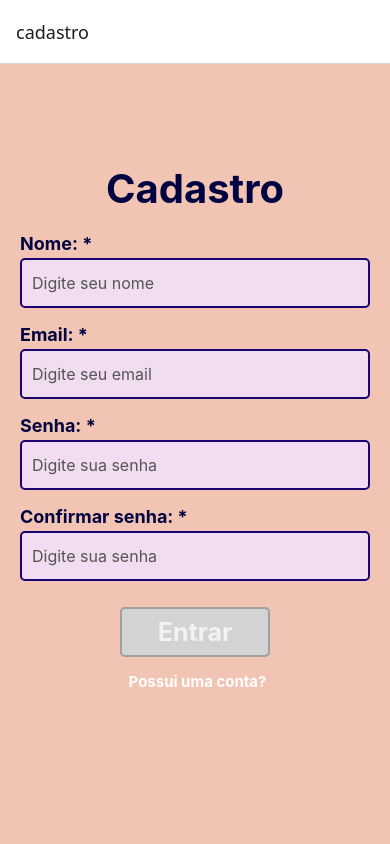
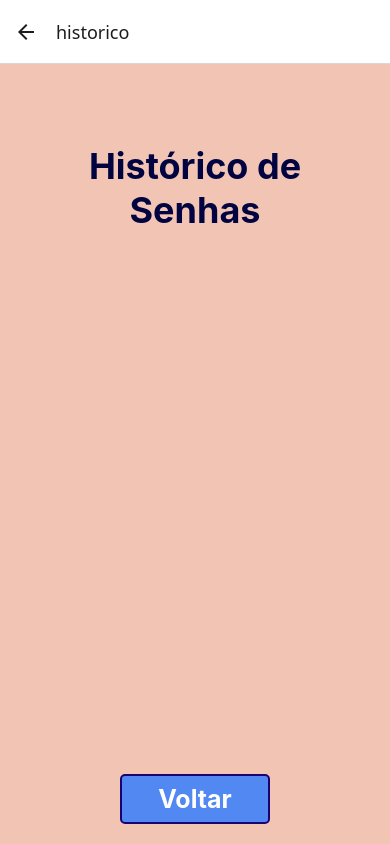
Before and after one commit to Icaleb1/gerador-senhas-mobile, a React Native app: screen /historico in a window 390 px wide. Built offline with nearby package versions, Linux system fonts and the light colour scheme.

Commit message:
feat: histórico funcional

```diff
--- a/App.js
+++ b/App.js
@@ -3,6 +3,7 @@ import TelaInicial from './src/views/TelaInicial';
 import Login from './src/views/Login';
 import Cadastro from './src/views/Cadastro';
 import { createNativeStackNavigator } from '@react-navigation/native-stack';
+import Historico from './src/views/Historico';
 
 const Stack = createNativeStackNavigator();
 
@@ -13,7 +14,7 @@ export default function App() {
         <Stack.Screen name="cadastro" component={Cadastro} options={{HeaderShown:false}}/>
         <Stack.Screen name="login" component={Login} options={{HeaderShown:false}}/>
         <Stack.Screen name="telaInicial" component={TelaInicial} options={{HeaderShown:false}}/>
-
+        <Stack.Screen name="historico" component={Historico} options={{HeaderShown:false}}/>
       </Stack.Navigator>
     </NavigationContainer>
   );
--- a/package.json
+++ b/package.json
@@ -12,6 +12,7 @@
   "dependencies": {
     "@expo/metro-runtime": "~4.0.1",
     "@react-native-async-storage/async-storage": "^2.1.2",
+    "@react-native-clipboard/clipboard": "^1.16.2",
     "@react-navigation/native": "^7.1.6",
     "@react-navigation/native-stack": "^7.3.10",
     "expo": "~52.0.41",
--- a/src/components/ModalSalvar.js
+++ b/src/components/ModalSalvar.js
@@ -1,8 +1,6 @@
 import { Modal, Pressable, View, TextInput, Text, StyleSheet } from "react-native";
 
-
-
-export default function ModalSalvar({ visible, onClose, onConfirm, tag, setTag }) {
+export default function ModalSalvar({ visible, onClose, onConfirm, nome, setNome, senha }) {
     return (
         <Modal
             visible={visible}
@@ -12,13 +10,21 @@ export default function ModalSalvar({ visible, onClose, onConfirm, tag, setTag }
         >
             <View style={styles.centeredView}>
                 <View style={styles.modalView}>
-                    <Text style={styles.modalText} >Informe a tag:</Text>
+                    <Text style={styles.modalText} >Informe o Nome:</Text>
                     <TextInput
-                        style={styles.input}
-                        value={tag}
-                        onChangeText={setTag}
-                        placeholder="Ex: senha do e-mail"
+                      style={styles.input}
+                      value={nome}
+                      onChangeText={setNome}
+                      placeholder="Ex: senha do e-mail"
                     />
+
+                    <Text style={styles.modalText}>Senha Gerada:</Text>
+                    <TextInput
+                      style={styles.input}
+                      value={senha}
+                      editable={false}
+                    />
+
                     <Pressable style={styles.button} onPress={onConfirm}>
                         <Text>Salvar</Text>
                     </Pressable>
--- /dev/null
+++ b/src/components/SenhasHistorico.js
@@ -0,0 +1,87 @@
+import React, { useState } from 'react';
+import { FlatList, View, Text, TouchableOpacity, StyleSheet, Alert } from 'react-native';
+import * as Clipboard from 'expo-clipboard';
+
+
+const SenhasHistorico = ({ senhas, onDelete }) => {
+  const [visiveis, setVisiveis] = useState({});
+
+  const alternarVisibilidade = (index) => {
+    setVisiveis(prev => ({ ...prev, [index]: !prev[index] }));
+  };
+
+  const copiarSenha = (senha) => {
+    Clipboard.setStringAsync(senha);
+    Alert.alert("Copiado", "Senha copiada para a área de transferência.");
+  };
+
+  const deletarSenha = (index) => {
+    onDelete(index);
+  };
+
+  const renderItem = ({ item, index }) => (
+    <View style={styles.senhaBox}>
+      <Text style={styles.nome}>{item.nome}</Text>
+      <View style={styles.linhaSenha}>
+        <Text style={styles.senhaEscondida}>
+          {visiveis[index] ? item.senha : '********'}
+        </Text>
+        <TouchableOpacity onPress={() => alternarVisibilidade(index)}>
+          <Text style={styles.icone}>😑</Text>
+        </TouchableOpacity>
+        <TouchableOpacity onPress={() => copiarSenha(item.senha)}>
+          <Text style={styles.icone}>✋</Text>
+        </TouchableOpacity>
+        <TouchableOpacity onPress={() => deletarSenha(index)}>
+          <Text style={styles.icone}>🗑️</Text>
+        </TouchableOpacity>
+      </View>
+    </View>
+  );
+
+  return (
+    <FlatList
+      data={senhas}
+      keyExtractor={(item, index) => index.toString()}
+      renderItem={renderItem}
+      style={styles.lista}
+    />
+  );
+};
+
+const styles = StyleSheet.create({
+  lista: {
+    flex: 1,
+  },
+  senhaBox: {
+    backgroundColor: '#F2DCF1',
+    borderRadius: 10,
+    padding: 15,
+    marginBottom: 15,
+    borderWidth: 1.5,
+    borderColor: '#1B0273',
+  },
+  nome: {
+    fontWeight: 'bold',
+    fontSize: 18,
+    marginBottom: 8,
+  },
+  linhaSenha: {
+    flexDirection: 'row',
+    alignItems: 'center',
+    justifyContent: 'space-between',
+    color: "#011126",
+  },
+  senhaEscondida: {
+    fontSize: 16,
+    letterSpacing: 3,
+    flex: 1,
+    color: "#011126",
+  },
+  icone: {
+    fontSize: 20,
+    marginLeft: 10,
+  },
+});
+
+export default SenhasHistorico;
--- a/src/service/SenhaService.js
+++ b/src/service/SenhaService.js
@@ -1,19 +1,26 @@
-import { getDataStorage, setDataStorage } from '../utils/localStorage';
+import AsyncStorage from "@react-native-async-storage/async-storage";
 
 export const gerarSenha = () => {
     const characters = 'ABCDEFGHIJKLMNOPQRSTUVWXYZabcdefghijklmnopqrstuvwxyz0123456789!@#$%¨&*()_+-=';
     let senha = '';
-      const tamanhoSenha = characters.length;
     for (let i = 0; i < 10; i++) {
-          senha += characters.charAt(Math.floor(Math.random() * tamanhoSenha));
+        senha += characters.charAt(Math.floor(Math.random() * characters.length));
     }
     return senha;
-    }
-
-    export const salvarSenha = async (senha) => {
-      await setDataStorage('senha', senha);
 };
 
-    export const coletarSenha = async () => {
-      return await getDataStorage('senha');
+export const salvarSenhaComNome = async (nome, senha) => {
+    const dados = await AsyncStorage.getItem('senhas');
+    const historico = dados ? JSON.parse(dados) : [];
+
+    const nomeDuplicado = historico.find(item => item.nome === nome);
+    if (nomeDuplicado) throw new Error('Nome duplicado');
+
+    const novaLista = [...historico, { nome, senha }];
+    await AsyncStorage.setItem('senhas', JSON.stringify(novaLista));
 };
+
+export const carregarHistorico = async () => {
+    const dados = await AsyncStorage.getItem('senhas');
+    return dados ? JSON.parse(dados) : [];
+};
--- a/src/utils/localStorage.ts
+++ b/src/utils/localStorage.ts
@@ -19,7 +19,7 @@ export const setDataStorage = async (key, data) => {
         console.error("Erro ao salvar informações no armazenamento local:", e);
     }
 };
-export const limparDados = async (key) => {
+export const cleanDataStorage = async (key) => {
     try {
         await AsyncStorage.removeItem(key);
     }
--- /dev/null
+++ b/src/views/Historico.js
@@ -0,0 +1,85 @@
+import React, { useEffect, useState } from 'react';
+import { StyleSheet, Text, View, TouchableOpacity, Alert } from 'react-native';
+import AsyncStorage from '@react-native-async-storage/async-storage';
+import { useNavigation } from '@react-navigation/native';
+import SenhasHistorico from '../components/SenhasHistorico';
+
+export default function Historico() {
+  const [senhasSalvas, setSenhasSalvas] = useState([]);
+  const navigation = useNavigation();
+
+  useEffect(() => {
+    const carregarSenhas = async () => {
+      const dados = await AsyncStorage.getItem('senhas');
+      if (dados) {
+        setSenhasSalvas(JSON.parse(dados));
+      }
+    };
+    carregarSenhas();
+  }, []);
+
+  const deletarSenha = async (index) => {
+    const novaLista = [...senhasSalvas];
+    novaLista.splice(index, 1);
+    await AsyncStorage.setItem('senhas', JSON.stringify(novaLista));
+    setSenhasSalvas(novaLista);
+  };
+
+  const nvgTelaInicial = () => {
+    navigation.navigate("telaInicial");
+  };
+
+  return (
+    <View style={styles.container}>
+      <Text style={styles.tituloInicial}>Histórico de Senhas</Text>
+
+      <SenhasHistorico
+        senhas={senhasSalvas}
+        onDelete={deletarSenha}
+      />
+
+      <View style={styles.containerBotao}>
+        <TouchableOpacity style={styles.buttonVoltar} onPress={nvgTelaInicial}>
+          <Text style={styles.textButton}>Voltar</Text>
+        </TouchableOpacity>
+      </View>
+    </View>
+  );
+}
+
+const styles = StyleSheet.create({
+  container: {
+    flex: 1,
+    backgroundColor: "#F2C4B3",
+    paddingTop: 80,
+    paddingHorizontal: 20,
+  },
+  tituloInicial: {
+    color: "#010440",
+    fontSize: 36,
+    fontWeight: 'bold',
+    marginBottom: 20,
+    textAlign: 'center',
+  },
+  buttonVoltar: {
+    width: 150,
+    height: 50,
+    backgroundColor: "#5288F2",
+    borderWidth: 2,
+    borderColor: "#1B0273",
+    borderRadius: 5,
+    justifyContent: 'center',
+    alignItems: 'center',
+    alignSelf: 'center',
+    marginTop: 10,
+  },
+  textButton: {
+    fontWeight: 'bold',
+    color: "white",
+    fontSize: 25,
+  },
+  containerBotao: {
+    marginBottom: 20,
+    alignItems: 'center',
+  },
+});
--- a/src/views/TelaInicial.js
+++ b/src/views/TelaInicial.js
@@ -1,20 +1,44 @@
+import { useEffect, useState } from 'react';
+import * as Clipboard from 'expo-clipboard';
+import { carregarHistorico, salvarSenhaComNome, gerarSenha } from '../service/SenhaService';
+
 import { StatusBar } from 'expo-status-bar';
-import { StyleSheet, Text, View, Image, Button, TouchableOpacity, Pressable } from 'react-native';
+import { StyleSheet, Text, View, Image, TouchableOpacity } from 'react-native';
 import logo from "../../assets/iconeSenha.png";
-import { gerarSenha, salvarSenha } from '../service/SenhaService';
-import { useState } from 'react';
 import ModalSalvar from '../components/ModalSalvar';
+
 
 export default function TelaInicial({navigation}){
     const [modalVisible, setModalVisible] = useState(false);
-    const [tag, setTag] = useState("");
+    const [nome, setNome] = useState("");
     const [senha, setSenha] = useState("gerar senha");
+    const [historico, setHistorico] = useState([]);
 
-    const salvarSenhaComTag = async () => {
-        await salvarSenha(senha, tag);
-        setTag("");
-    };
+    useEffect(() => {
+        const carregar = async () => {
+          const lista = await carregarHistorico();
+          setHistorico(lista);
+        };
+        carregar();
+      }, []);
 
+      const salvarSenha = async () => {
+        if (!nome.trim()) {
+          Alert.alert('Erro', 'O nome não pode estar vazio.');
+          return;
+        }
+
+        try {
+          await salvarSenhaComNome(nome, senha);
+          const listaAtualizada = await carregarHistorico();
+          setHistorico(listaAtualizada);
+          setNome('');
+          setModalVisible(false);
+          Alert.alert('Sucesso', 'Senha salva com sucesso!');
+        } catch (e) {
+          Alert.alert('Erro', e.message);
+        }
+      };
 
     const coletarSenha = () => {
         setSenha(gerarSenha());
@@ -24,11 +48,7 @@ export default function TelaInicial({navigation}){
         await Clipboard.setStringAsync(senha);
     };
 
-    const salvarSenha = async () => {
-        setModalVisible(true);
-    }
-
-    const histórico = async () => {
+    const nvgHistorico = async () => {
         navigation.navigate("historico");
     };
 
@@ -38,12 +58,13 @@ export default function TelaInicial({navigation}){
         <ModalSalvar
         visible={modalVisible}
         onClose={() => setModalVisible(false)}
-        onConfirm={() => {
-            salvarSenha(tag, senha);
-            setModalVisible(true);
+        onConfirm={async () => {
+            await salvarSenha();
+            setModalVisible(false);
         }}
-        tag={tag}
-        setTag={setTag}
+        nome={nome}
+        setNome={setNome}
+        senha={senha}
         />
         <StatusBar style="auto" />
 
@@ -78,7 +99,7 @@ export default function TelaInicial({navigation}){
             </TouchableOpacity>
 
             <TouchableOpacity>
-            <Text style={styles.historico}>Ver histórico</Text>
+            <Text style={styles.historico} onPress={(nvgHistorico)}>Ver histórico</Text>
             </TouchableOpacity>
         </View>
     </View>
```
Also changed, not shown: 1 other file (tests, documents, lock files or other folders). Lines whose indentation alone changed are shown as unchanged.
